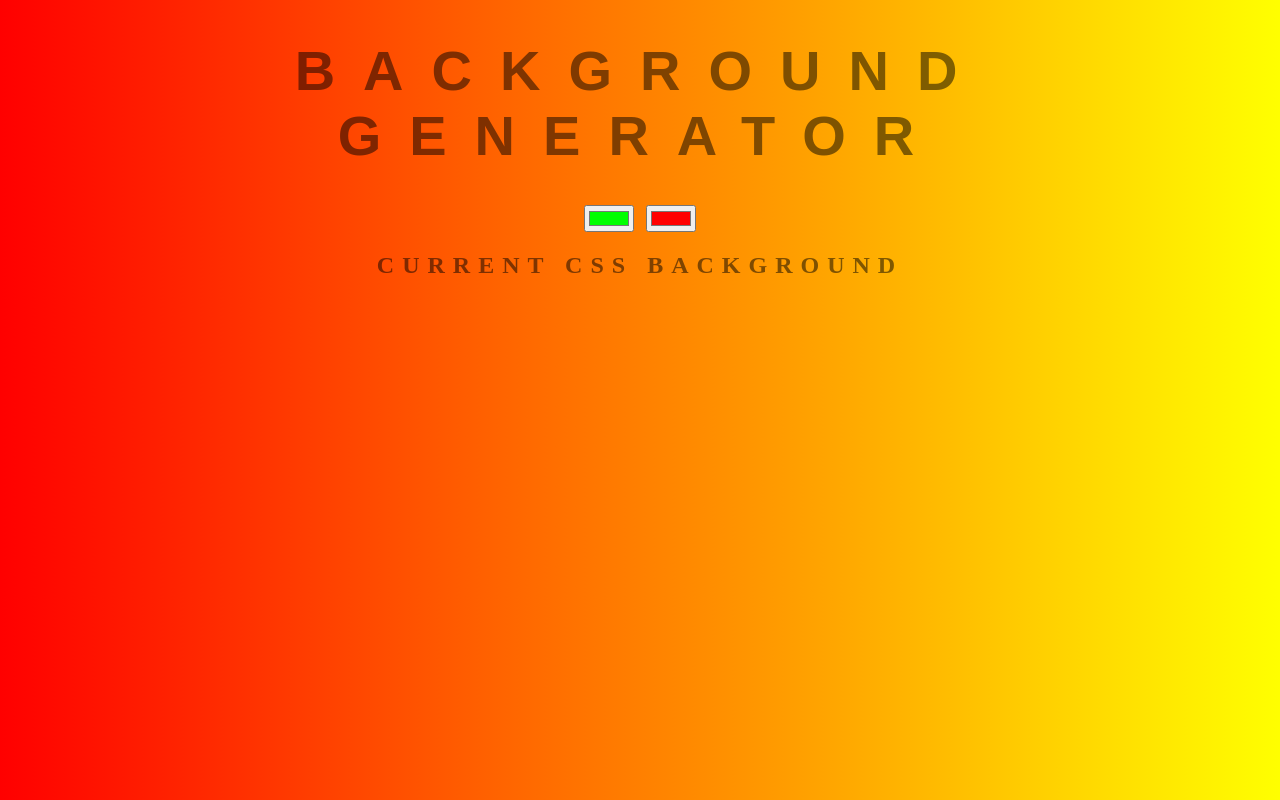
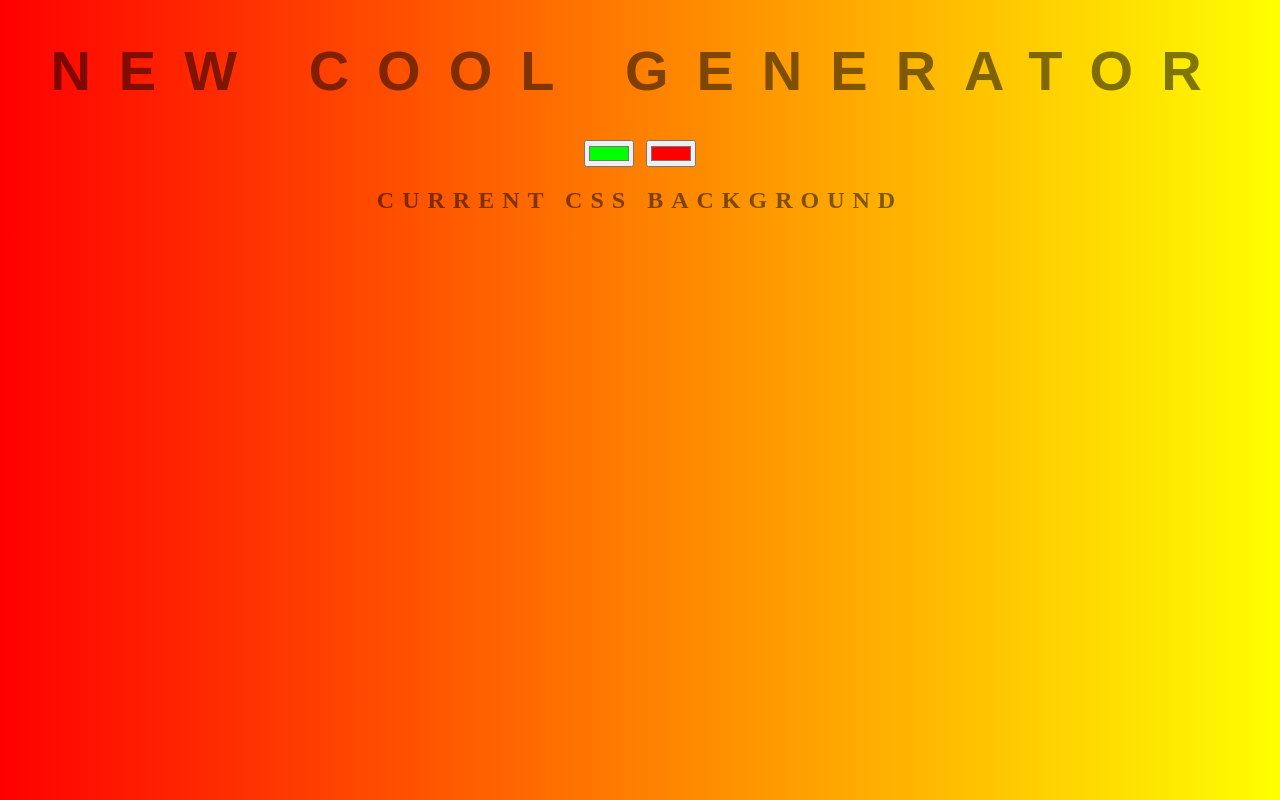
Before and after one commit to apushiv/background-generator, a plain HTML site: page index.html in a window 1280 px wide. Drawn offline with Linux system fonts and the light colour scheme.

Commit message:
changing more text

```diff
--- a/index.html
+++ b/index.html
@@ -5,7 +5,7 @@
 	<link rel="stylesheet" type="text/css" href="style.css">
 </head>
 <body id="gradient">
-	<h1>Background Generator</h1>
+	<h1>New Cool Generator</h1>
 	<input class="color1" type="color" name="color1" value="#00ff00">
 	<input class="color2" type="color" name="color2" value="#ff0000">
 	<h2>Current CSS Background</h2>
```
